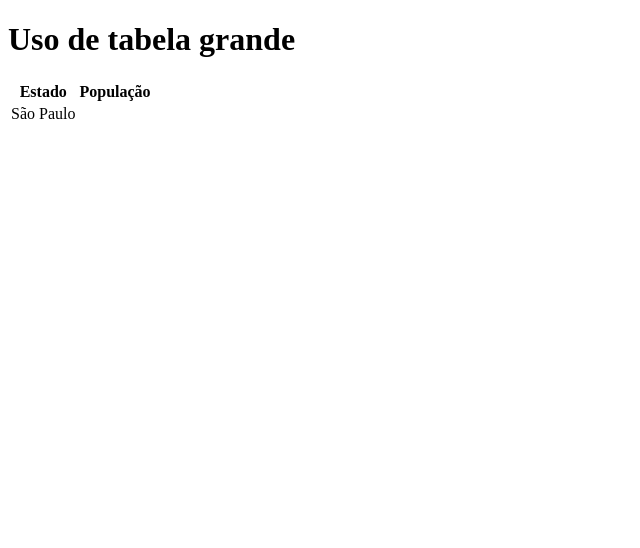
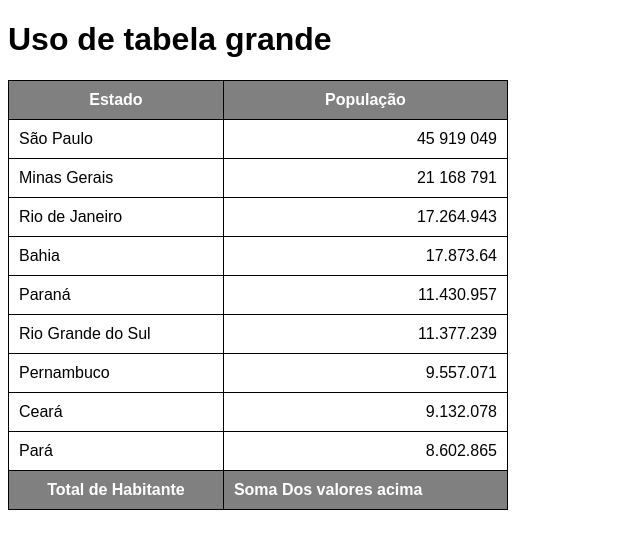
Before and after one commit to alexsousa150/html-css, a plain HTML site: page Exercicios/ex023/tabela002.html in a window 1280 px wide. Shown: the whole page, without its empty margins (0-640 px from the left). Drawn offline with Linux system fonts and the light colour scheme.

Commit message:
Update tabela002.html

```diff
--- a/Exercicios/ex023/tabela002.html
+++ b/Exercicios/ex023/tabela002.html
@@ -5,6 +5,27 @@
     <meta http-equiv="X-UA-Compatible" content="IE=edge">
     <meta name="viewport" content="width=device-width, initial-scale=1.0">
     <title>Tabelas Grandes</title>
+    <style>
+        body{
+            font-family: Arial, Helvetica, sans-serif;
+        }
+        table{
+            width: 500px;
+            border-collapse: collapse;
+        }
+        td, th{
+            border: 1px solid black;
+            padding: 10px;
+        }
+        thead, tfoot{
+            background-color: grey;
+            color: white;
+        }
+        td.num{
+            text-align: right;
+        }
+
+    </style>
 </head>
 <body>
     <h1>Uso de tabela grande</h1>
@@ -25,12 +46,53 @@
                 <th>Estado</th>
                 <th>População</th>
             </tr>
+
         </thead>
         <tbody>
-            <td>São Paulo</td>
-
+            <tr>
+                <td>São Paulo</td>
+                <td class="num">45 919 049</td>
+            </tr>
+            <tr>
+                <td>Minas Gerais</td>
+                <td class="num">21 168 791</td>
+            </tr>
+            <tr>
+                <td>Rio de Janeiro</td>
+                <td class="num">17.264.943</td>
+            </tr>
+            <tr>
+                <td>Bahia</td>
+                <td class="num">17.873.64</td>
+            </tr>
+            <tr>
+                <td>Paraná</td>
+                <td class="num">11.430.957</td>
+            </tr>
+            <tr>
+                <td>Rio Grande do Sul</td>
+                <td class="num">11.377.239</td>
+            </tr>
+            <tr>
+                <td>Pernambuco</td>
+                <td class="num">9.557.071</td>
+            </tr>
+            <tr>
+                <td>Ceará</td>
+                <td class="num">9.132.078</td>
+            </tr>
+            <tr>
+                <td>Pará</td>
+                <td class="num">8.602.865</td>
+            </tr>
         </tbody>
         <tfoot>
+            <tr>
+                <thead>
+                    <th>Total de Habitante</th>
+                    <td><strong>Soma Dos valores acima</strong></td>
+                </thead>
+            </tr>
 
         </tfoot>
     </TABLE>
```
